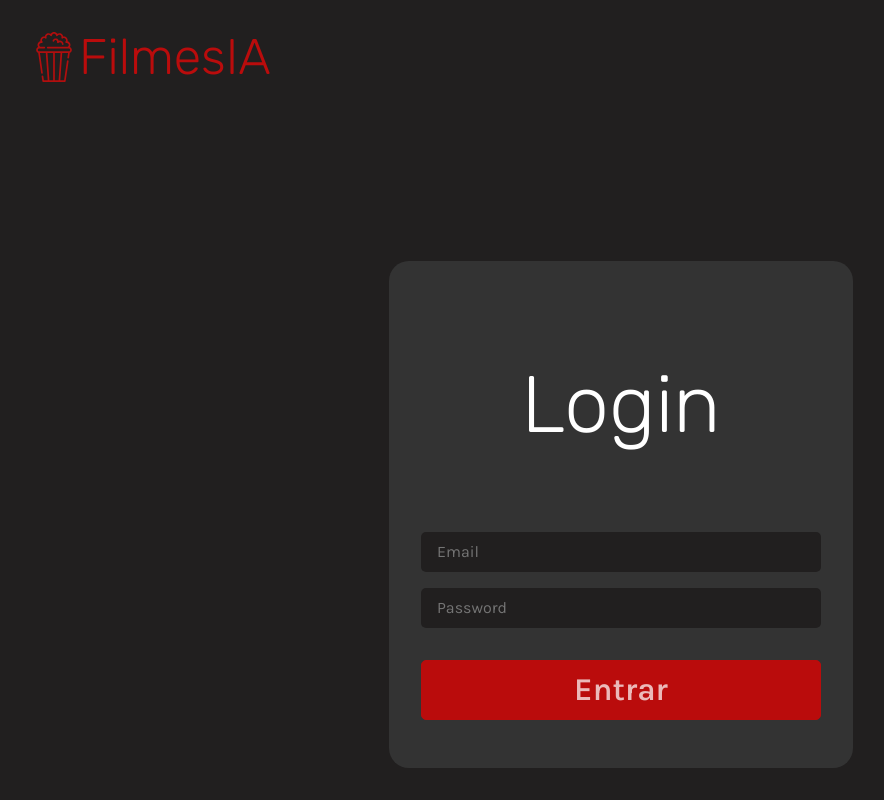
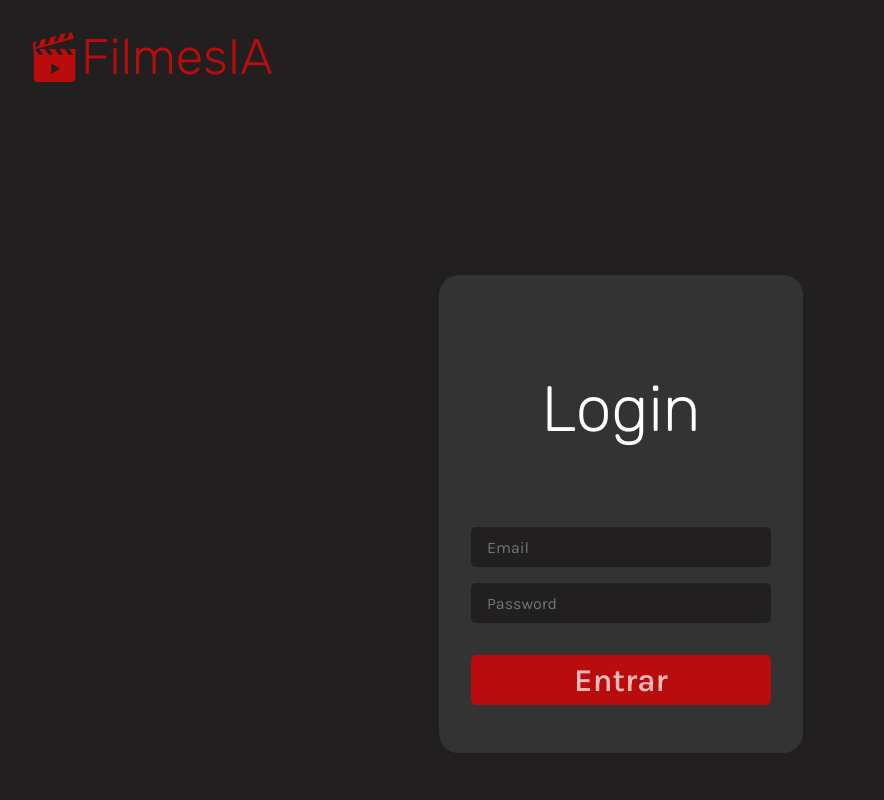
Before and after one commit to GabrielFormigoni/Arquitetura-de-Software, a Nuxt app in the folder movies_app/: page /auth/signin in a window 1280 px wide. Shown: the top 800 px of the page, without its empty margins (19-903 px from the left). Built offline with nearby package versions, Linux system fonts and the light colour scheme; a web font is replaced by a local one.

Commit message:
changed icon

```diff
--- a/movies_app/components/Navbar.vue
+++ b/movies_app/components/Navbar.vue
@@ -14,7 +14,7 @@ export default {
   <nav class="navbar">
     <div class="navbar-brand">
       <div class="navbar-logo">
-        <img src="../assets/imgs/popcorn-svgrepo-com.svg" alt="">
+        <img src="../assets/imgs/clapperboard.svg" alt="">
         <p>FilmesIA</p>
       </div>
     </div>
--- a/movies_app/components/NavbarSignin.vue
+++ b/movies_app/components/NavbarSignin.vue
@@ -14,7 +14,7 @@ export default {
   <nav class="navbar">
     <div class="navbar-brand">
       <div class="navbar-logo">
-        <img src="../assets/imgs/popcorn-svgrepo-com.svg" alt="">
+        <img src="../assets/imgs/clapperboard.svg" alt="">
         <p>FilmesIA</p>
       </div>
     </div>
@@ -47,6 +47,7 @@ export default {
 
 .navbar-logo p{
   font-family: 'Rubik';
+  margin-left: 2px;
 }
 .navbar-end {
   display: flex;
--- a/movies_app/pages/auth/signin.vue
+++ b/movies_app/pages/auth/signin.vue
@@ -65,7 +65,7 @@ export default {
     background-color: rgb(51, 51, 51);
 
     h1 {
-      font-size: 5rem;
+      font-size: 4rem;
       font-weight: 300;
       color: white;
       margin-bottom: 4rem;
@@ -77,7 +77,7 @@ export default {
     }
 
     input {
-      width: 400px;
+      width: 300px;
       height: 40px;
       border-radius: 5px;
       border: none;
@@ -86,14 +86,18 @@ export default {
       padding: 0 1rem;
       font-size: 1rem;
 
+      &:focus {
+        outline: 1px solid #ba0c0c;
+      }
+
       @media (max-width:320px) {
         width: 200px;
       }
     }
 
     button {
-      width: 400px;
-      height: 60px;
+      width: 300px;
+      height: 50px;
       border-radius: 5px;
       border: 1px solid #ba0c0c;
       color: rgba(255, 255, 255, 0.712);
--- a/movies_app/pages/index.vue
+++ b/movies_app/pages/index.vue
@@ -198,6 +198,7 @@ export default {
     border-radius: 4px;
     font-size: 1rem;
     outline: none;
+    background-color: rgb(240, 240, 240);
 
     &:focus {
       outline: none;
@@ -221,6 +222,7 @@ select {
   border-radius: 4px;
   border: none;
   outline: none;
+  background-color: rgb(240, 240, 240);
 
   &:focus {
     outline: none;
```
Also changed, not shown: movies_app/assets/imgs/clapperboard.svg (added), 1 other file (tests, documents, lock files or other folders).
